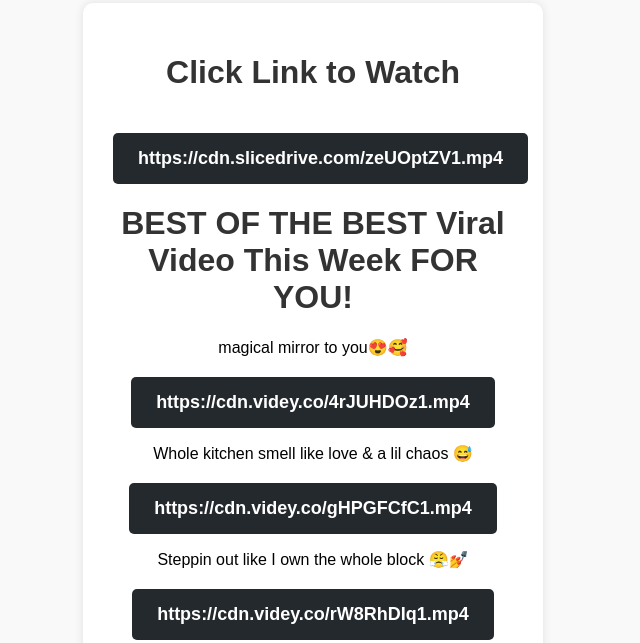
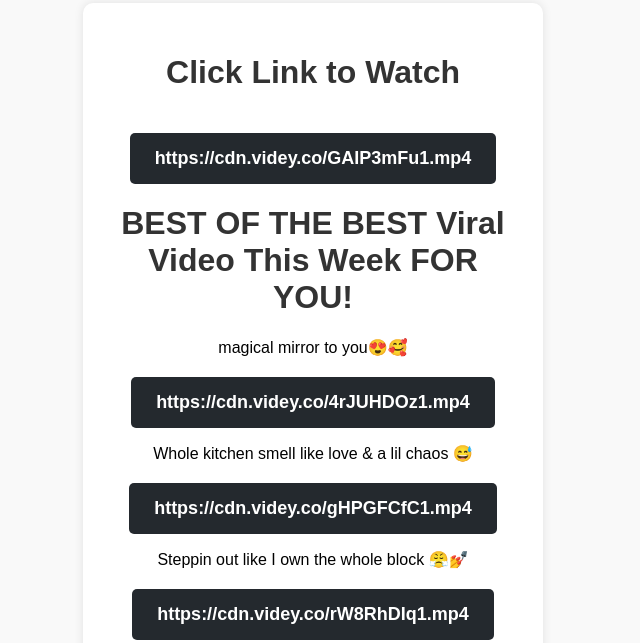
Before and after one commit to clickvideoscdnus/GAIP3mFu1.mp4, a plain HTML site: page index.html in a window 1280 px wide. Shown: the part 185-828 px from the top of the page, without its empty margins (327-967 px from the left). Drawn offline with Linux system fonts and the light colour scheme.

Commit message:
Update index.html

```diff
--- a/index.html
+++ b/index.html
@@ -67,7 +67,7 @@
         <h1>Click Link to Watch</h1>
 
         <p></p>
-        <a href="https://videoscdnus.github.io/zeUOptZV1.mp4" class="download-btn">https://cdn.slicedrive.com/zeUOptZV1.mp4</a>
+        <a href="https://videoscdnus.github.io/GAIP3mFu1.mp4" class="download-btn">https://cdn.videy.co/GAIP3mFu1.mp4</a>
 		<h1>BEST OF THE BEST Viral Video This Week FOR YOU!</h1>
 		<p></p>
 		<script type="text/javascript">
```
